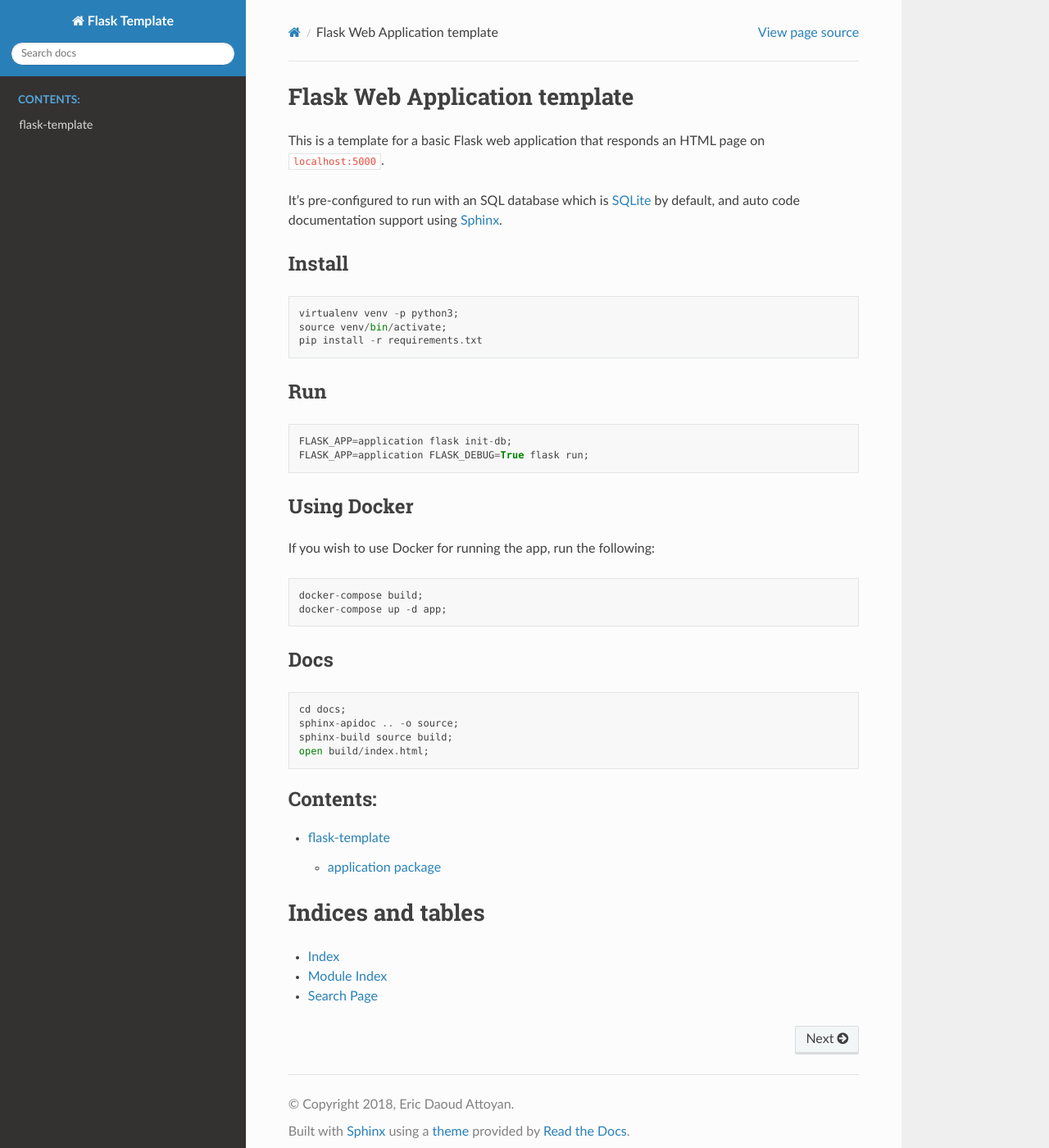
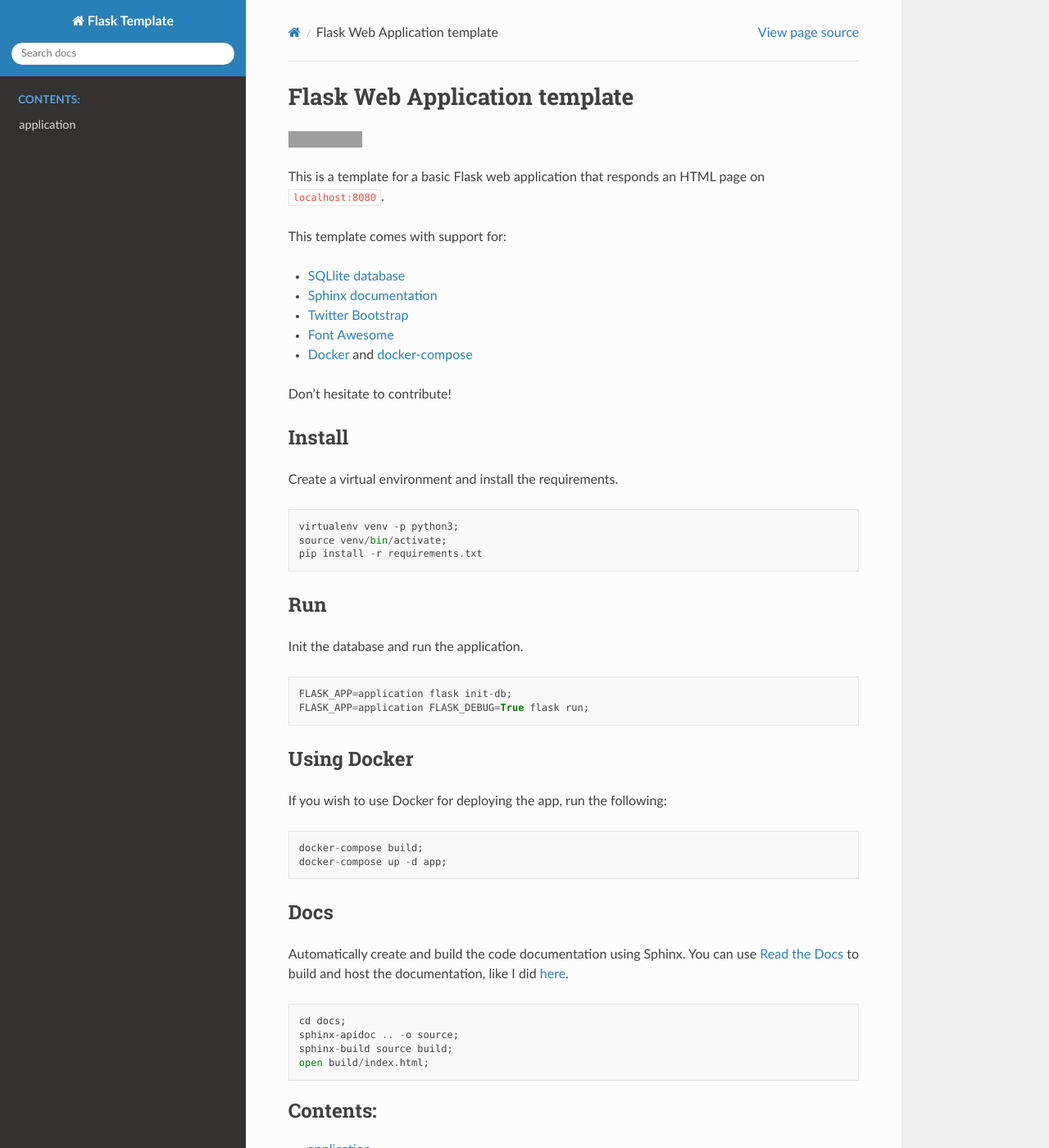
Before and after one commit to ericdaat/flask-template, a Sphinx documentation site: the page built from docs/source/index.rst, in a window 1280 px wide and 1400 px high. Shown: the whole window at 82% size. Built offline with Sphinx 7.4.7 and the Read the Docs theme 2.0.0, drawn with Linux system fonts in a browser that asks for light colours; grey boxes are pictures that could not be loaded.

Commit message:
Docs & Readme

````diff
--- a/README.md
+++ b/README.md
@@ -1,12 +1,22 @@
 # Flask Web Application template
 
+[![Documentation Status](https://readthedocs.org/projects/flask-template/badge/?version=latest)](https://flask-template.readthedocs.io/en/latest/?badge=latest)
+
+
 This is a template for a basic Flask web application that responds
-an HTML page on `localhost:5000`.
+an HTML page on `localhost:8080`.
 
-It's pre-configured to run with an SQL database which is [SQLite](https://www.sqlite.org/index.html)
-by default, and auto code documentation support using [Sphinx](http://www.sphinx-doc.org/en/master/).
+This template comes with support for:
+ - [SQLlite database](https://www.sqlite.org/index.html)
+ - [Sphinx documentation](http://www.sphinx-doc.org/en/master/)
+ - [Twitter Bootstrap](https://getbootstrap.com/)
+ - [Font Awesome](https://fontawesome.com/)
+ - [Docker](https://www.docker.com/) and [docker-compose](https://docs.docker.com/compose/)
+
+Don't hesitate to contribute!
 
 ## Install
+Create a virtual environment and install the requirements.
 
 ```
 virtualenv venv -p python3;
@@ -15,13 +25,14 @@ pip install -r requirements.txt
 ```
 
 ## Run
+Init the database and run the application.
 ```
 FLASK_APP=application flask init-db;
 FLASK_APP=application FLASK_DEBUG=True flask run;
 ```
 
 ## Using Docker
-If you wish to use Docker for running the app, run the following:
+If you wish to use Docker for deploying the app, run the following:
 
 ```
 docker-compose build;
@@ -29,6 +40,9 @@ docker-compose up -d app;
 ```
 
 ## Docs
+Automatically create and build the code documentation using Sphinx.
+You can use [Read the Docs](https://readthedocs.org/) to build and host the documentation,
+like I did [here](https://flask-template.readthedocs.io/en/latest/).
 ```
 cd docs;
 sphinx-apidoc .. -o source;
--- a/docs/source/modules.rst
+++ b/docs/source/modules.rst
@@ -1,6 +1,5 @@
-flask-template
-==============
-
+application
+===========
 
 .. toctree::
    :maxdepth: 4
````
Also changed, not shown: docs/source/application.rst (+8 -4 lines).
